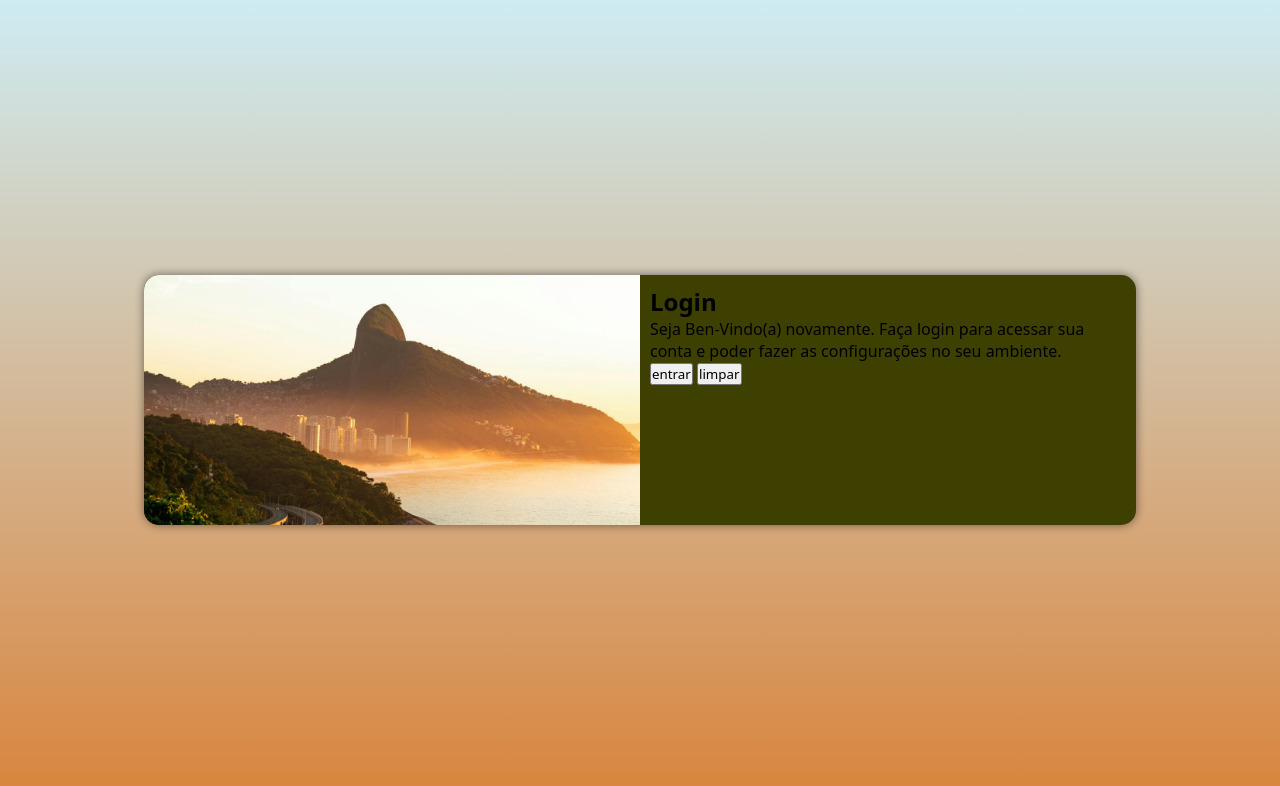
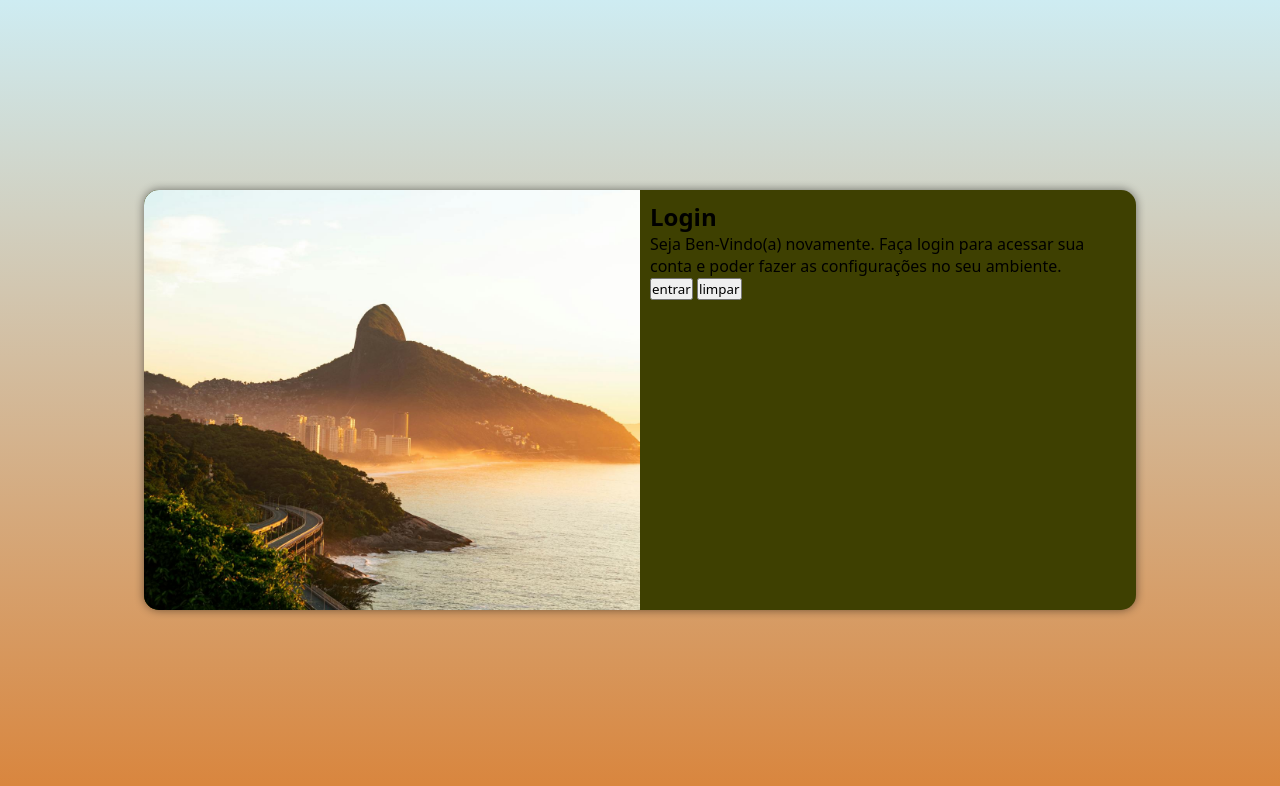
Before and after one commit to aarthurtomaz/projeto-login, a plain HTML site: page index.html in a window 1280 px wide. Drawn offline with Linux system fonts and the light colour scheme.

Commit message:
atualizando heigth

```diff
--- a/estilos/media-queries.css
+++ b/estilos/media-queries.css
@@ -18,7 +18,7 @@ telas extra grandes: acima de 1200px
     div#imagem{
         float: left;
         width: 30%;
-        height: 250px;
+        height: 420px;
     }
     div#formulario{
         float: right;
@@ -36,7 +36,7 @@ telas extra grandes: acima de 1200px
     div#imagem{
         float: left;
         width: 50%;
-        height: 250px;
+        height: 420px;
     }
     div#formulario{
         float: right;
--- a/estilos/style.css
+++ b/estilos/style.css
@@ -34,8 +34,8 @@ section#login{
     overflow: hidden;
 
     background-color: var(--cor-primaria);
-    height: 250px;
-    width: 500px;
+    min-height: 420px;
+    min-width: 420px;
     border-radius: 15px;
     box-shadow: 0px 0px 10px #0000007e;
 
```
